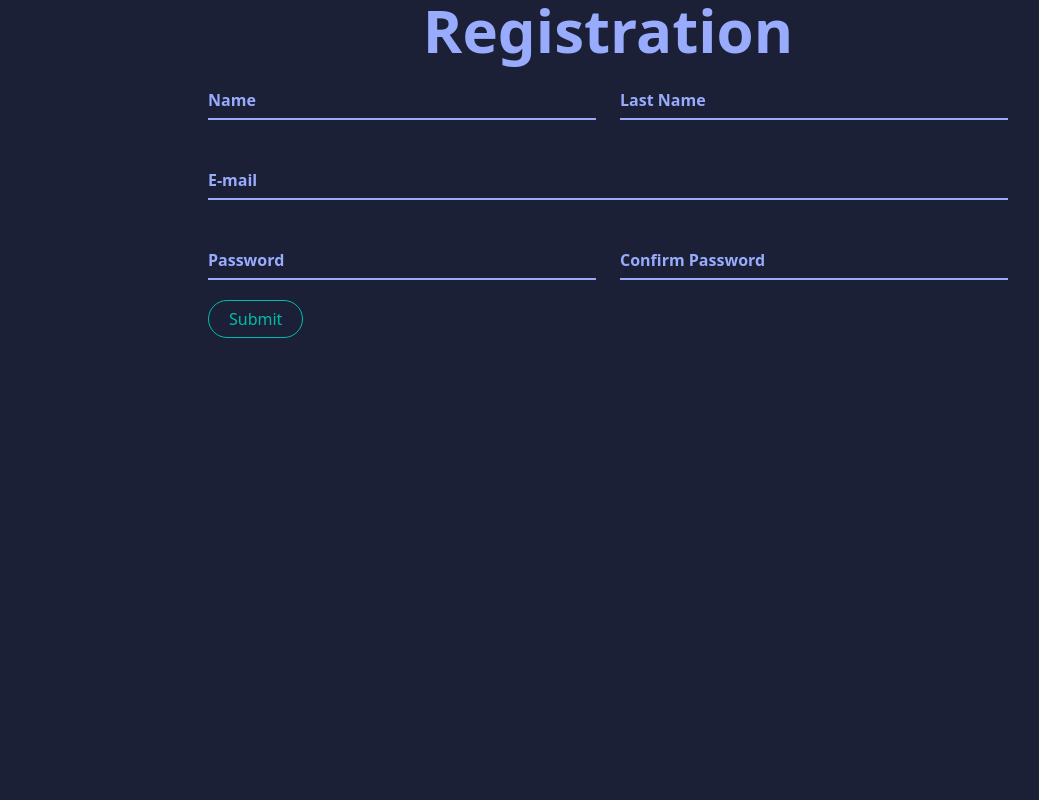
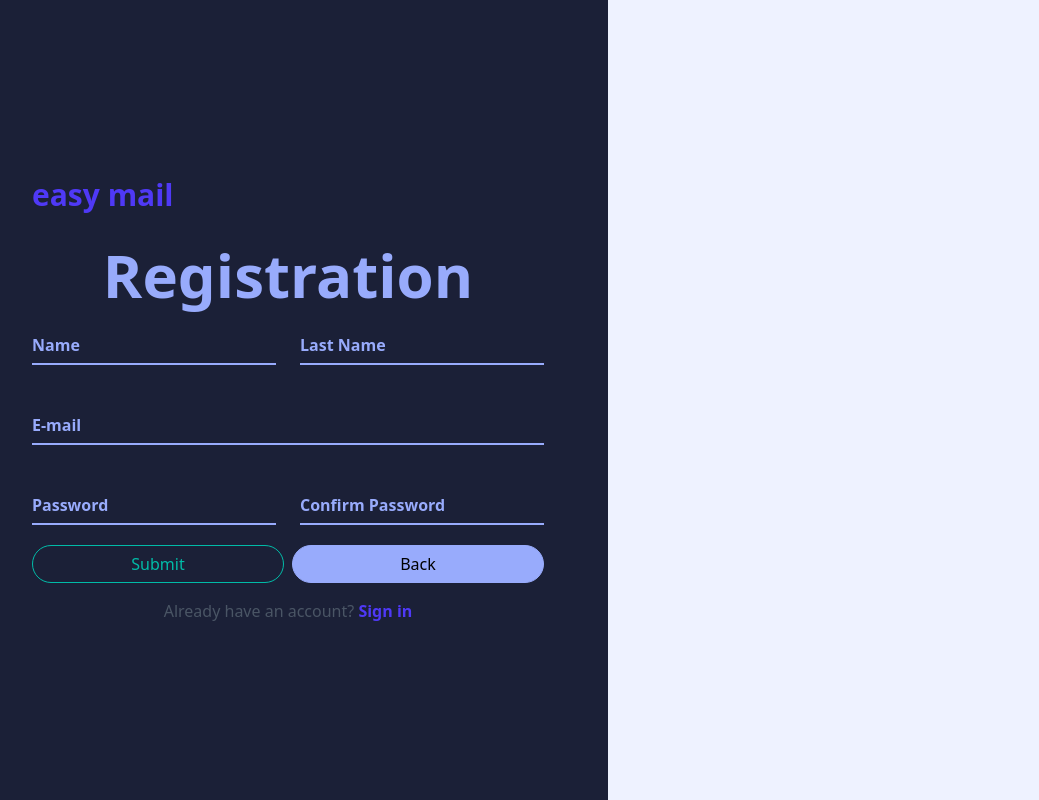
Before and after one commit to Robbobs/easy-mail-frontend, a React (Vite) app: page /signUp in a window 1280 px wide. Shown: the whole page, without its empty margins (32-1071 px from the left). Built offline with nearby package versions, Linux system fonts and the light colour scheme.

Commit message:
style: improve styling for signUp page

```diff
--- a/src/components/ui/RegistrationForm.tsx
+++ b/src/components/ui/RegistrationForm.tsx
@@ -1,18 +1,23 @@
 import { useCreateAccountMutation } from "../../store/api/accountApi";
 import { useForm, SubmitHandler } from "react-hook-form";
+import type { Account } from "../../types/Account";
+import { useNavigate } from "react-router-dom";
 import InputField from "../InputField";
 import Button from "../Button";
-import type { Account } from "../../types/Account";
 
 export default function RegistrationForm() {
   const { register, handleSubmit, formState: { errors } } = useForm<Account>();
-
-   const [createAccount, { error }] = useCreateAccountMutation();
+  const [createAccount, { error }] = useCreateAccountMutation();
+  const navigate = useNavigate();
 
   const onSubmit: SubmitHandler<Account> = (account: Account) => {
     createAccount(account)
     console.log(error);
   };
+  const handleClick = (e: React.MouseEvent<HTMLButtonElement>) => {
+    e.preventDefault();
+    navigate(-1);
+  }
 
   return(
     <form onSubmit={handleSubmit(onSubmit)}>
@@ -40,9 +45,14 @@ export default function RegistrationForm() {
           {errors.password && <span>Password confirmation is required</span>}
         </div>
       </div>
-      <Button success rounded outline>
-        Submit
-      </Button>
+      <div className="flex gap-2">
+        <Button className="w-full" success rounded outline>
+          Submit
+        </Button>
+        <Button onClick={e => handleClick(e)} className="w-full" primary rounded>
+          Back
+        </Button>
+      </div>
     </form>
   );
 }
--- a/src/pages/SignInPage.tsx
+++ b/src/pages/SignInPage.tsx
@@ -13,7 +13,7 @@ export default function SignInPage() {
 
                 <p className="text-center text-gray-600 mt-4">
                     Don't have an account?{" "}
-                <a href="#" className="text-indigo-600 font-semibold hover:underline">
+                    <a href="/login" className="text-indigo-600 font-semibold hover:underline">
                         Sign up
                     </a>
                 </p>
--- a/src/pages/SignUpPage.tsx
+++ b/src/pages/SignUpPage.tsx
@@ -2,11 +2,26 @@ import RegistrationForm from "../components/ui/RegistrationForm"
 import Title from "../components/Title"
 
 export default function SignUpPage() {
+    return(
+        <div className="flex flex-col md:flex-row h-screen">
+            <div className="w-full md:w-1/2 flex flex-col justify-center px-10 md:px-16">
+                <div className="mb-8">
+                    <h1 className="text-3xl font-bold text-indigo-600">easy mail</h1>
+                </div>
+                <Title className="text-center">Registration</Title>
+                <RegistrationForm />
 
-    return(
-        <div className="max-w-[800px] mx-auto">
-            <Title className="text-center">Registration</Title>
-            <RegistrationForm/>
+                <p className="text-center text-gray-600 mt-4">
+                    Already have an account? {" "}
+                    <a href="#" className="text-indigo-600 font-semibold hover:underline">
+                        Sign in
+                    </a>
+                </p>
+            </div>
+
+            <div className="hiden md:flex w-1/2 bg-indigo-50 items-center justify-center">
+                <img src="" alt="" />
+            </div>
         </div>
-    )
+    );
 }
```
Lines whose indentation alone changed are shown as unchanged.
